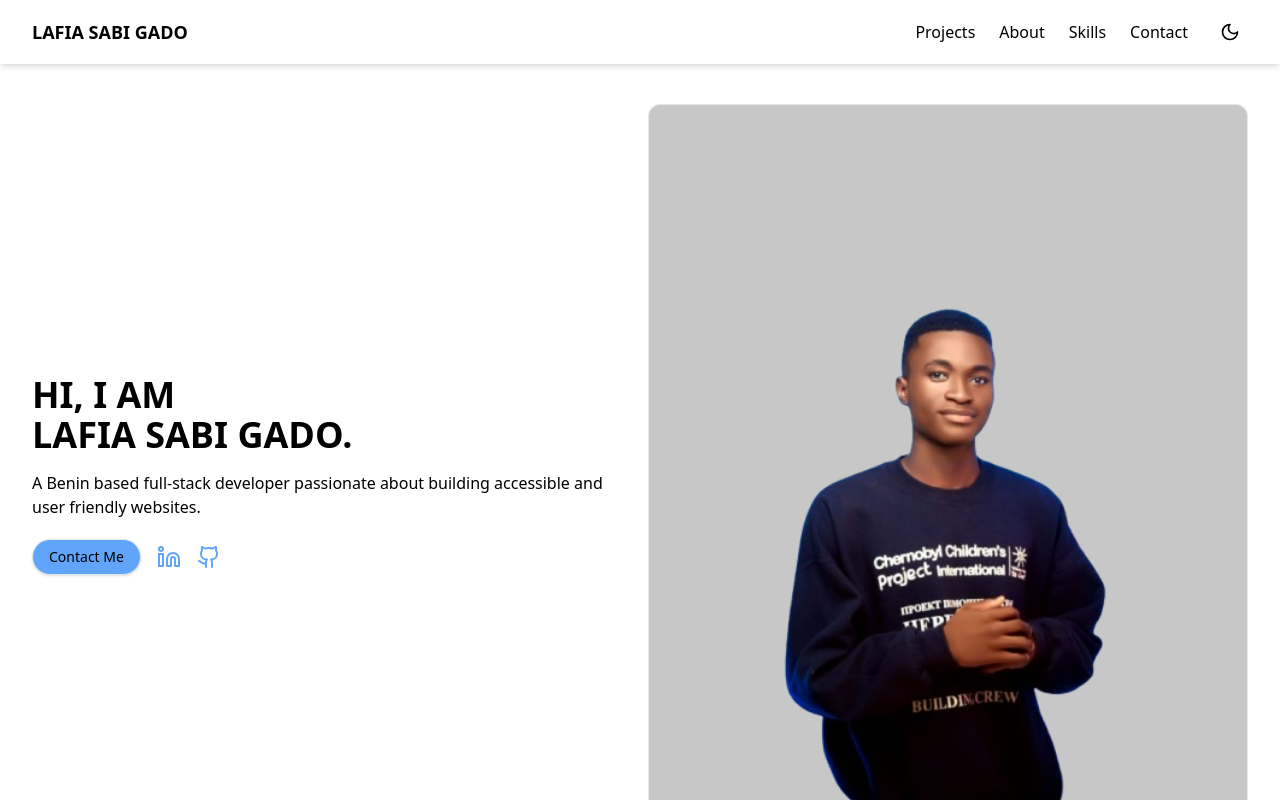
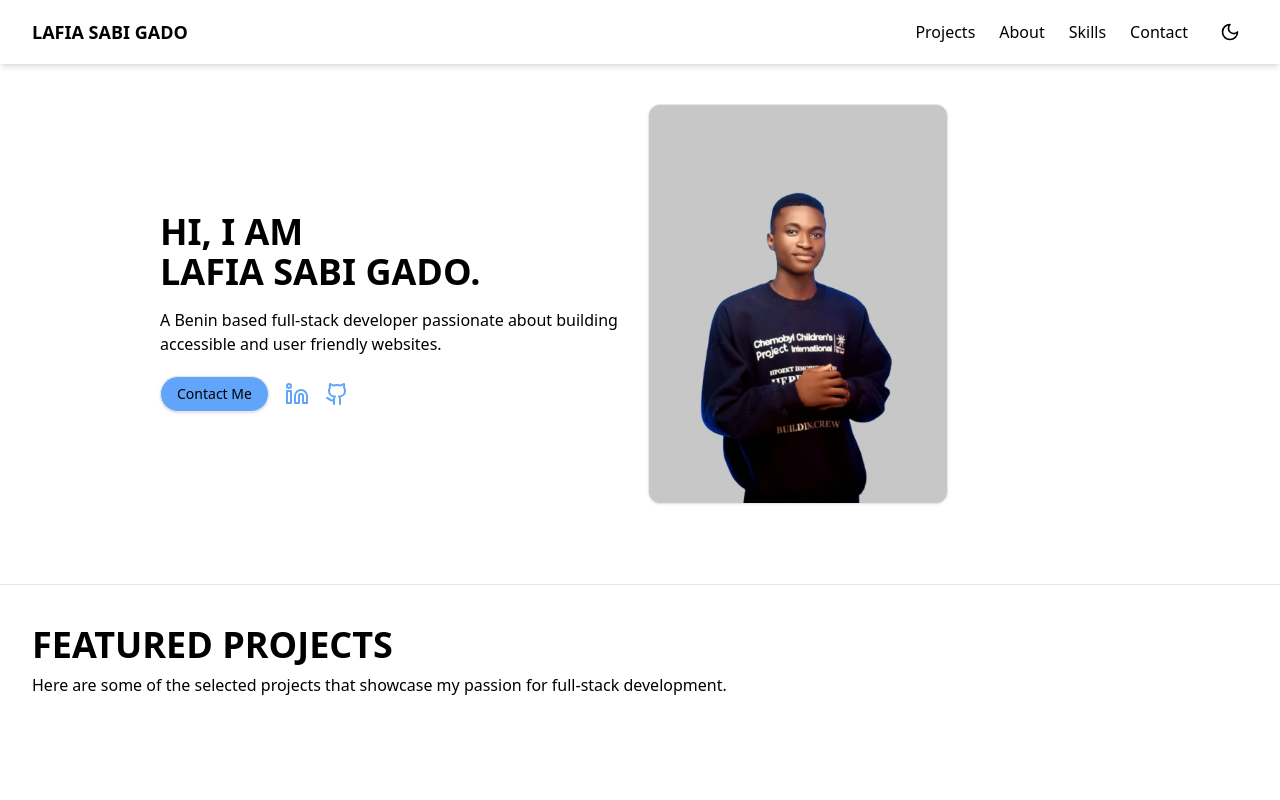
Before and after one commit to Lafiasabigado/Lafia-Portfolio, a Next.js app: page / in a window 1280 px wide. Shown: the top 800 px of the page. Built offline with nearby package versions, Linux system fonts and the light colour scheme.

Commit message:
my projects section

```diff
--- a/app/components/Presentation.tsx
+++ b/app/components/Presentation.tsx
@@ -6,7 +6,7 @@
 
 const Presentation = () => {
   return (
-    <div className='gap-4 max-w-7xl mx-auto px-4 sm:px-6 lg:px-8 grid lg:grid-cols-2 md:grid-cols-2 items-center pt-10'>
+    <div className='gap-4 max-w-5xl mx-auto px-4 sm:px-6 lg:px-8 grid lg:grid-cols-2 md:grid-cols-2 items-center pt-10'>
       <div className=''>
          <p
          className='uppercase text-2xl sm:text-4xl font-bold my-2 py-2'>
@@ -30,12 +30,12 @@
             </div>
          </div>
       </div>
-      <div className='rounded-xl flex justify-center items-center w-full h-full border' style={{backgroundColor:"#C7C7C7"}}>
+      <div className='w-[300px] h-[400px] rounded-xl flex justify-center drop-shadow-sm hover:scale-105 transition-transform duration-300 ease-in-out items-end border' style={{backgroundColor:"#C7C7C7"}}>
         <Image
         src='/logo1.png'
         alt='Lafia'
-        width={500}
-        height={500}
+        width={300}
+        height={400}
         className=''
         />
       </div>
```
